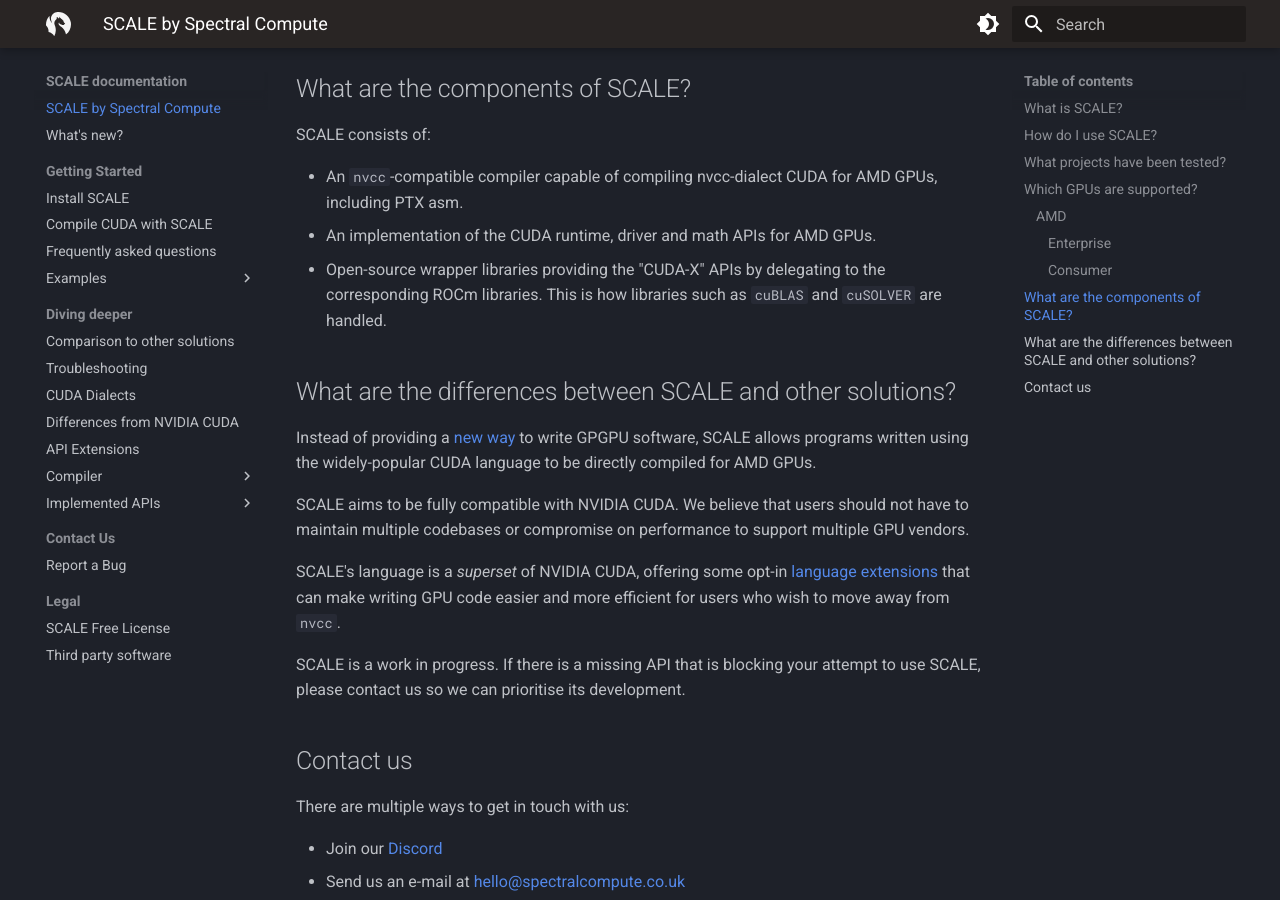
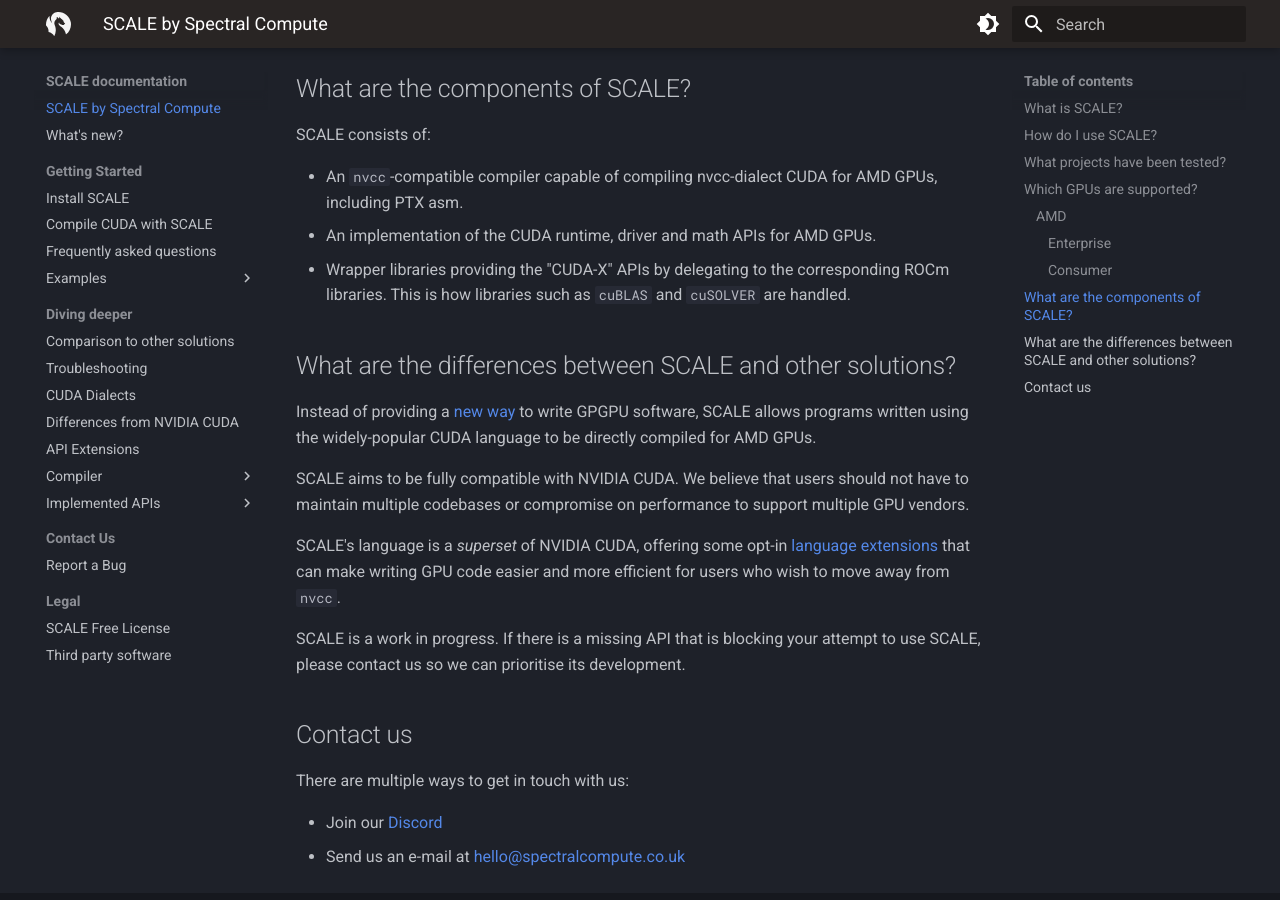
Before and after one commit to spectral-compute/scale-docs, an MkDocs documentation site: the page built from docs/README.md, in a window 1280 px wide and 900 px high, scrolled down 1979 px. Built offline with MkDocs 1.6.1 and Material for MkDocs 9.7.7, drawn with Linux system fonts in a browser that asks for light colours; the version menu is left out.

Commit message:
Remove mention of opensource from wrapper libraries

```diff
--- a/docs/README.md
+++ b/docs/README.md
@@ -66,7 +66,7 @@ SCALE consists of:
 - An `nvcc`-compatible compiler capable of compiling nvcc-dialect CUDA for AMD
   GPUs, including PTX asm.
 - An implementation of the CUDA runtime, driver and math APIs for AMD GPUs.
-- Open-source wrapper libraries providing the "CUDA-X" APIs by delegating to the
+- Wrapper libraries providing the "CUDA-X" APIs by delegating to the
   corresponding ROCm libraries.
   This is how libraries such as `cuBLAS` and `cuSOLVER` are handled.
 
```
